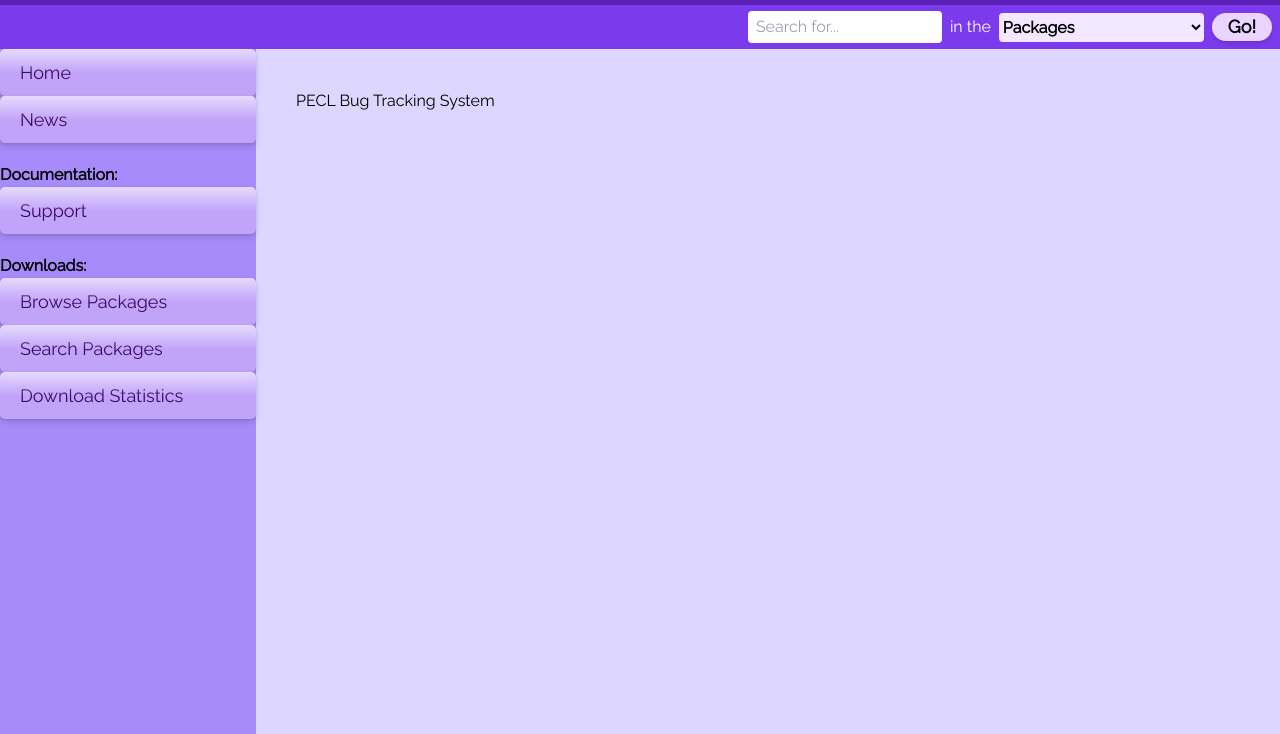
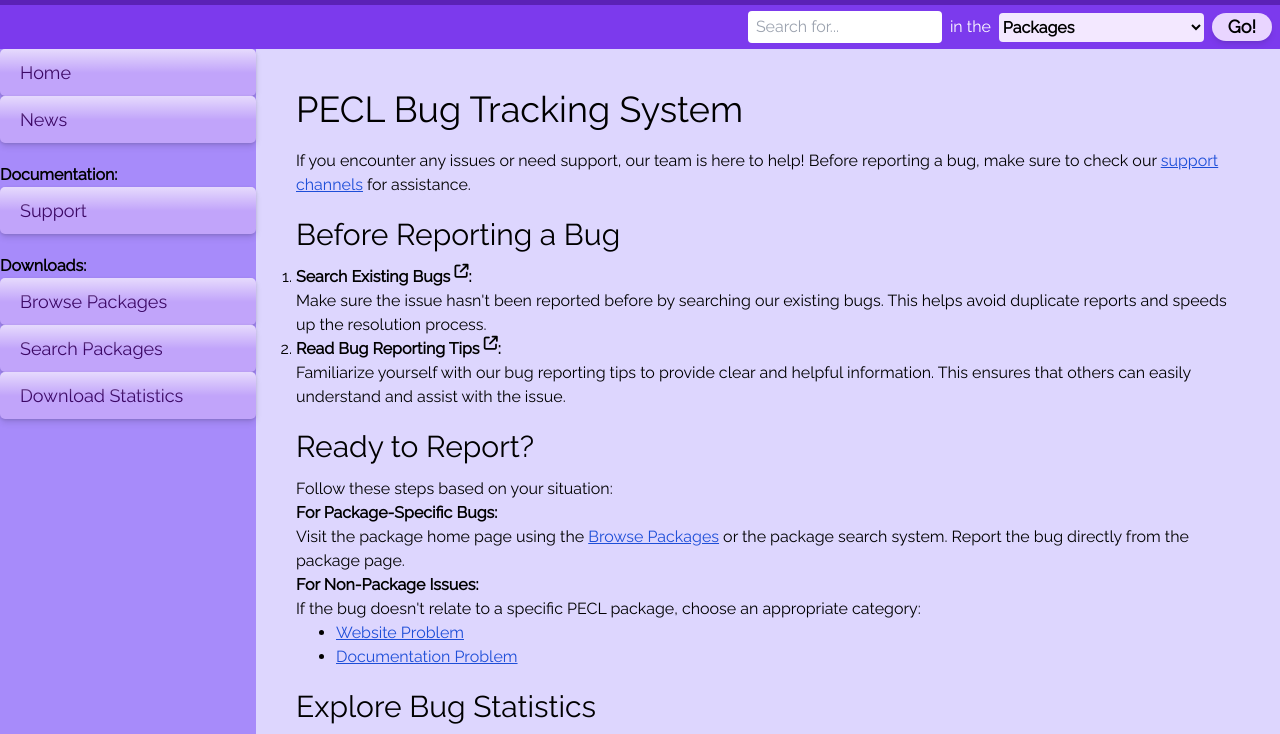
Before and after one commit to hmyunis/HCI-project, a website: page public/bugs.html in a window 1280 px wide. Shown: the part 62-796 px from the top of the page. Drawn offline with nearby package versions, Linux system fonts and the light colour scheme.

Commit message:
Added bugs.html

```diff
--- a/public/bugs.html
+++ b/public/bugs.html
@@ -71,7 +71,38 @@
             </ul>
         </aside>
         <article class="w-[80vw] bg-violet-200 min-h-screen p-10">
-            <h1>PECL Bug Tracking System</h1>
+            <h1 class="text-4xl">PECL Bug Tracking System</h1>
+            <p class="my-5">If you encounter any issues or need support, our team is here to help! Before reporting a bug, make sure to check our <a href="support.html" class="underline text-blue-700 hover:text-blue-500">support channels</a> for assistance.</p>
+            <h2 class="text-3xl mb-3">Before Reporting a Bug</h2>
+            <ol class="list-decimal">
+                <li>
+                    <h3 class="font-semibold"><a href="" class="hover:text-purple-800" target="_blank">Search Existing Bugs <sup><i class="text-sm fa-solid fa-arrow-up-right-from-square"></i></sup></a>:</h3>
+                    <p>Make sure the issue hasn't been reported before by searching our existing bugs. This helps avoid duplicate reports and speeds up the resolution process.</p>
+                </li>
+                <li>
+                    <h3 class="font-semibold"><a href="" class="hover:text-purple-800" target="_blank">Read Bug Reporting Tips <sup><i class="text-sm fa-solid fa-arrow-up-right-from-square"></i></sup></a>:</h3>
+                    <p>Familiarize yourself with our bug reporting tips to provide clear and helpful information. This ensures that others can easily understand and assist with the issue.</p>
+                </li>
+            </ol>
+            <h2 class="text-3xl mt-5 mb-3">Ready to Report?</h2>
+            <p>Follow these steps based on your situation:</p>
+            <ul>
+                <li>
+                    <h3 class="font-semibold">For Package-Specific Bugs:</h3>
+                    <p>Visit the package home page using the <a href="packages.html" class="underline text-blue-700 hover:text-blue-500">Browse Packages</a> or the package search system. Report the bug directly from the package page.</p>
+                </li>
+                <li>
+                    <h3 class="font-semibold">For Non-Package Issues:</h3>
+                    <p>If the bug doesn't relate to a specific PECL package, choose an appropriate category:</p>
+                    <ul class="list-disc ml-10">
+                        <li><a href="" class="underline text-blue-700 hover:text-blue-500">Website Problem</a></li>
+                        <li><a href="" class="underline text-blue-700 hover:text-blue-500">Documentation Problem</a></li>
+                    </ul>
+                </li>
+            </ul>
+            <h2 class="text-3xl mt-5 mb-3">Explore Bug Statistics</h2>
+            <p>For additional insights, check out our <a href="" class="underline text-blue-700 hover:text-blue-500">bug statistics</a> page. It provides interesting data related to reported issues.</p>
+            <p>Thank you for contributing to the improvement of <a href="index.html" class="text-blue-800">PECL</a>! Your bug reports help us enhance the overall experience for our users.</p>
         </article>
     </main>
     <footer class="bg-violet-900 text-white">
```
